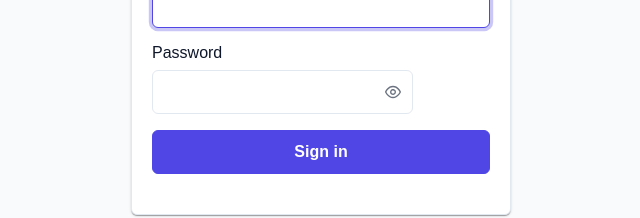
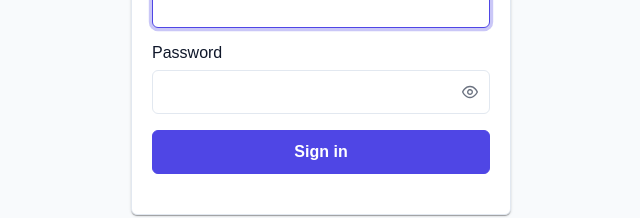
Before and after one commit to ldtan/database-w-ui, a React (Vite) app in the folder frontend/: page /login in a window 1280 px wide. Shown: the part 215-433 px from the top of the page, without its empty margins (319-959 px from the left). Built offline with nearby package versions, Linux system fonts and the light colour scheme; a web font is replaced by a local one.

Commit message:
Re-align password field with the username field in login page

```diff
--- a/frontend/src/features/auth/LoginPage.tsx
+++ b/frontend/src/features/auth/LoginPage.tsx
@@ -52,7 +52,7 @@ export function LoginPage() {
               autoFocus
             />
           </div>
-          <div className="flex flex-col gap-2">
+          <div className="flex flex-col gap-2 w-full">
             <label htmlFor="password">Password</label>
             <Password
               id="password"
@@ -61,7 +61,7 @@ export function LoginPage() {
               feedback={false}
               toggleMask
               inputStyle={{ width: "100%" }}
-              style={{ width: "100%" }}
+              style={{ width: "100%", display: "block" }}
             />
           </div>
           <Button type="submit" label="Sign in" loading={loading} />
```
